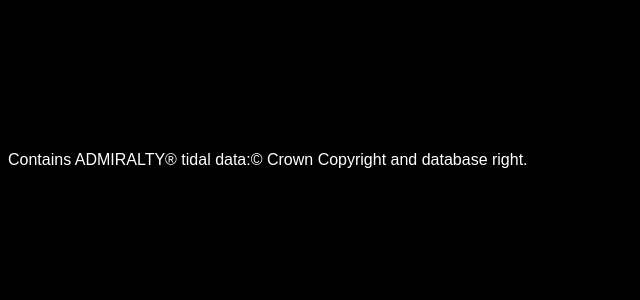
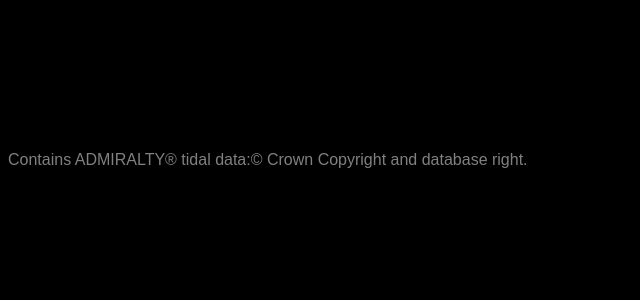
Before and after one commit to dvidg/waveMonitor, a Flask app: page / in a window 1280 px wide. Shown: the part 373-673 px from the top of the page, without its empty margins (0-640 px from the left). Run offline with Flask 2, Linux system fonts and the light colour scheme; parts of the project's set-up code (start-up, migrations or seed data) failed here and were passed over; some libraries are stand-ins or nearby versions; some web fonts are replaced.

Commit message:
added css for copyright notice

```diff
--- a/static/css/main.css
+++ b/static/css/main.css
@@ -44,3 +44,8 @@ body {
 p {
 	color:white;
 }
+
+.copyright {
+	color:grey;
+
+}
```
